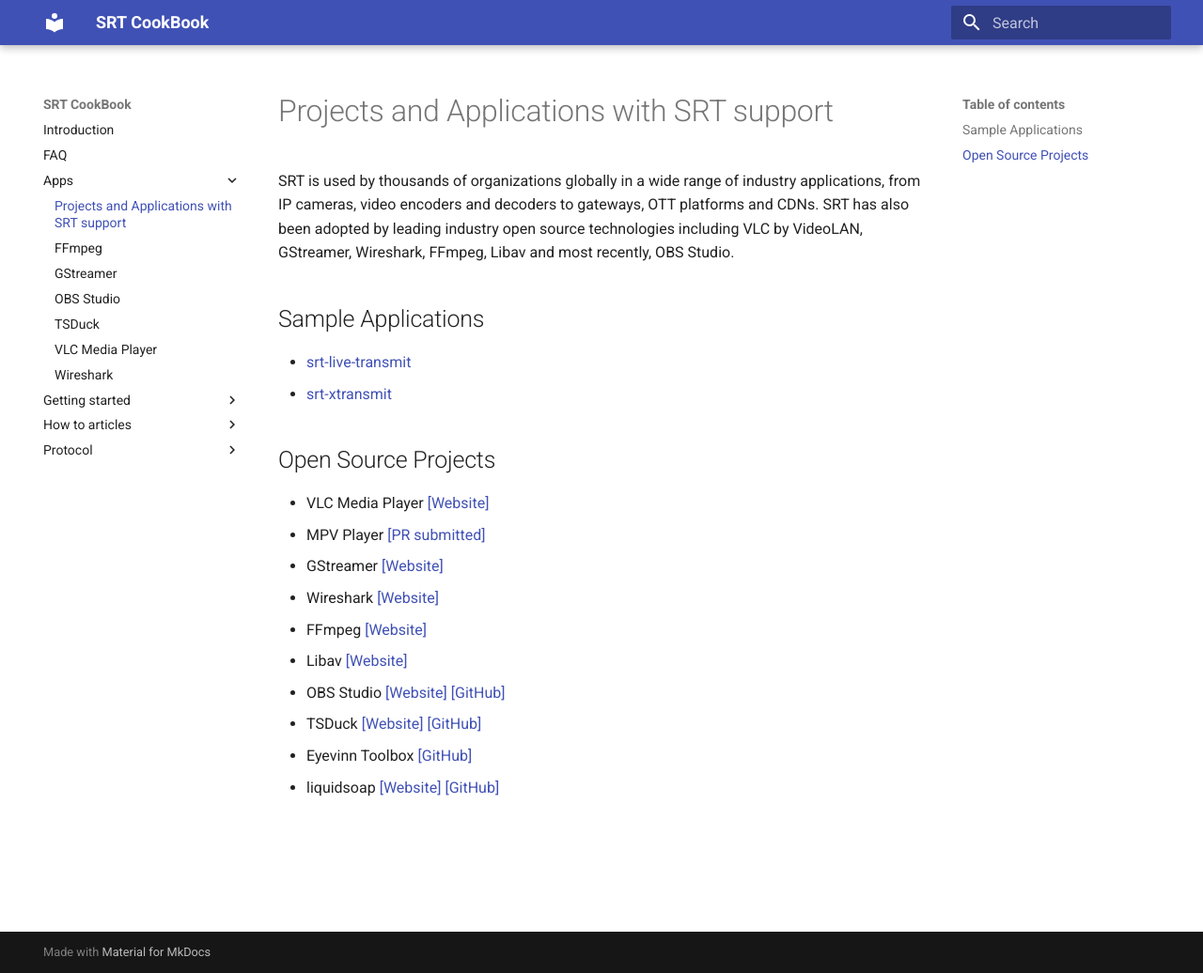
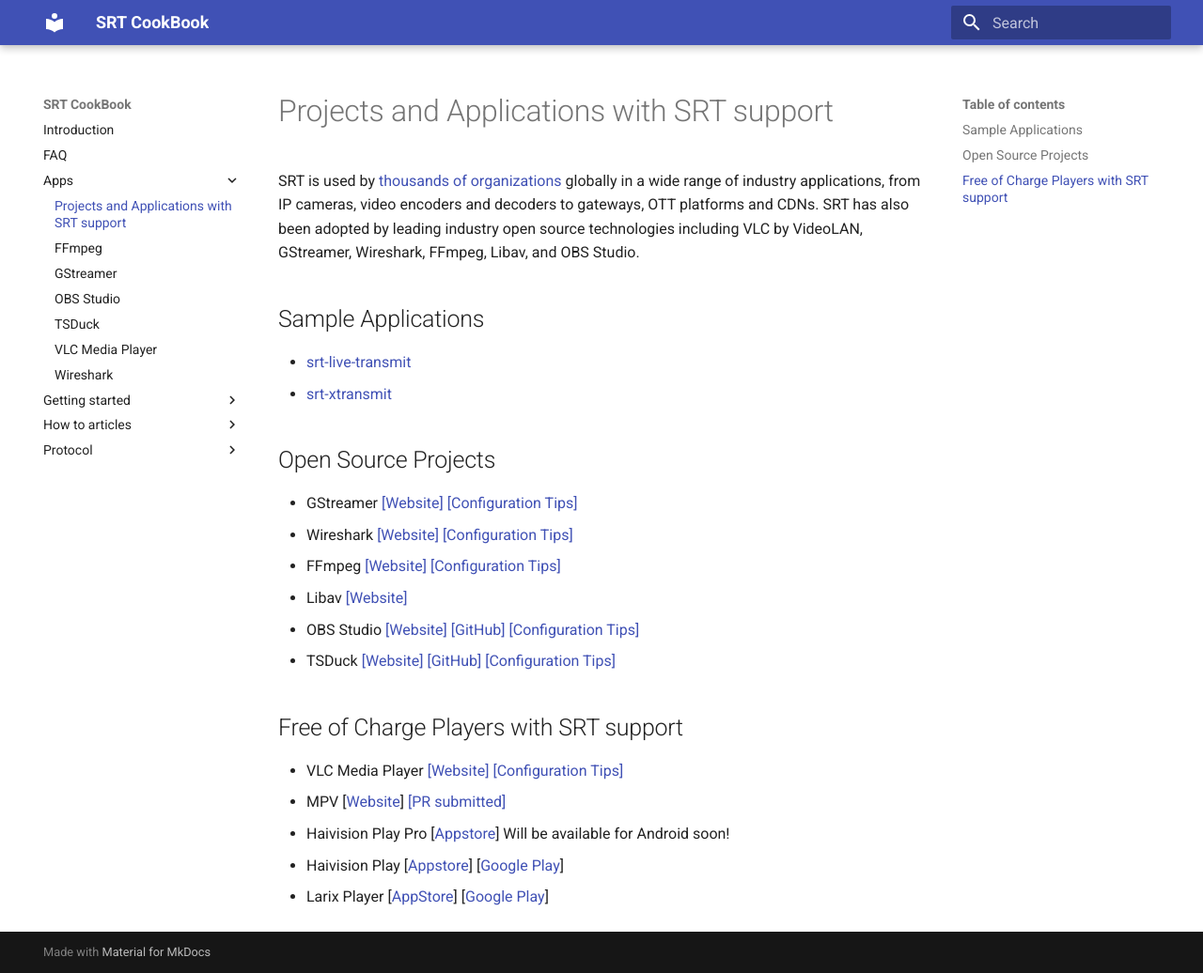
Before and after one commit to SRTLab/srt-cookbook, an MkDocs documentation site: the page built from docs/apps/index.md, in a window 1280 px wide and 1036 px high. Shown: the whole window at 94% size. Built offline with MkDocs 1.6.1 and Material for MkDocs 9.7.7, drawn with Linux system fonts in a browser that asks for light colours.

Commit message:
Updated the information regarding players supporting SRT

```diff
--- a/docs/apps/index.md
+++ b/docs/apps/index.md
@@ -1,20 +1,23 @@
 # Projects and Applications with SRT support
 
-SRT is used by thousands of organizations globally in a wide range of industry applications, from IP cameras, video encoders and decoders to gateways, OTT platforms and CDNs. SRT has also been adopted by leading industry open source technologies including VLC by VideoLAN, GStreamer, Wireshark, FFmpeg, Libav and most recently, OBS Studio.
+SRT is used by [thousands of organizations](https://www.srtalliance.org/members/) globally in a wide range of industry applications, from IP cameras, video encoders and decoders to gateways, OTT platforms and CDNs. SRT has also been adopted by leading industry open source technologies including VLC by VideoLAN, GStreamer, Wireshark, FFmpeg, Libav, and OBS Studio.
 
 ## Sample Applications
 * [srt-live-transmit](https://github.com/Haivision/srt/blob/master/docs/stransmit.md)
 * [srt-xtransmit](https://github.com/maxsharabayko/srt-xtransmit)
 
 ## Open Source Projects
+* GStreamer [[Website]](https://gstreamer.freedesktop.org/) [[Configuration Tips]](gstreamer-plugin.md)
+* Wireshark [[Website]](https://www.wireshark.org/) [[Configuration Tips]](wireshark.md)
+* FFmpeg [[Website]](https://www.ffmpeg.org/) [[Configuration Tips]](ffmpeg.md)
+* Libav [[Website]](https://libav.org/)
+* OBS Studio [[Website]](https://obsproject.com/) [[GitHub]](https://github.com/obsproject/obs-studio) [[Configuration Tips]](obs-studio.md)
+* TSDuck [[Website]](https://tsduck.io/) [[GitHub]](https://github.com/tsduck/tsduck) [[Configuration Tips]](tsduck.md)
 
-* VLC Media Player [[Website]](https://www.videolan.org/vlc/index.html)
-* MPV Player [[PR submitted]](https://github.com/mpv-player/mpv/pull/8139)
-* GStreamer [[Website]](https://gstreamer.freedesktop.org/)
-* Wireshark [[Website]](https://www.wireshark.org/)
-* FFmpeg [[Website]](https://www.ffmpeg.org/)
-* Libav [[Website]](https://libav.org/)
-* OBS Studio [[Website]](https://obsproject.com/) [[GitHub]](https://github.com/obsproject/obs-studio)
-* TSDuck [[Website]](https://tsduck.io/) [[GitHub]](https://github.com/tsduck/tsduck)
-* Eyevinn Toolbox [[GitHub]](https://github.com/Eyevinn/toolbox)
-* liquidsoap [[Website]](https://www.liquidsoap.info/) [[GitHub]](https://github.com/savonet/liquidsoap)
+## Free of Charge Players with SRT support
+
+* VLC Media Player [[Website]](https://www.videolan.org/vlc/index.html) [[Configuration Tips]](https://srtlab.github.io/srt-cookbook/apps/vlc-media-player/)
+* MPV [[Website](https://github.com/mpv-player/mpv)] [[PR submitted]](https://github.com/mpv-player/mpv/pull/8139)
+* Haivision Play Pro [[Appstore](https://apps.apple.com/de/app/haivision-play-pro/id1482925169?l=en)] Will be available for Android soon!
+* Haivision Play [[Appstore](https://apps.apple.com/de/app/haivision-play/id1054025311?l=en)] [[Google Play](https://play.google.com/store/apps/details?id=com.haivision.play)]
+* Larix Player [[AppStore](https://apps.apple.com/de/app/larix-player/id1238237026?l=en)] [[Google Play](https://play.google.com/store/apps/details?id=com.softvelum.sldp_player)]
```
